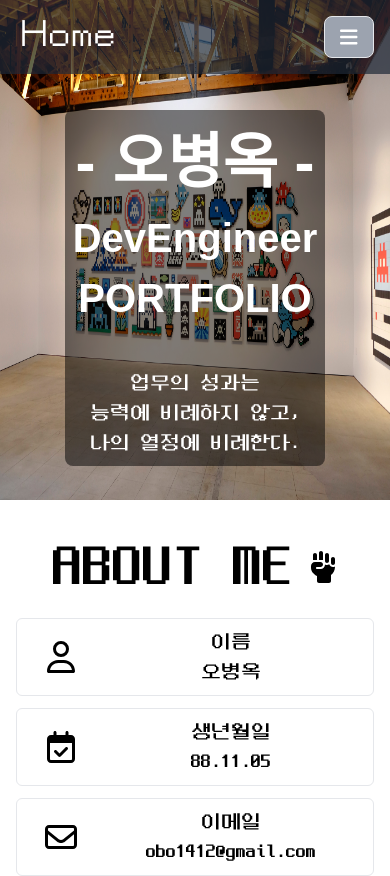
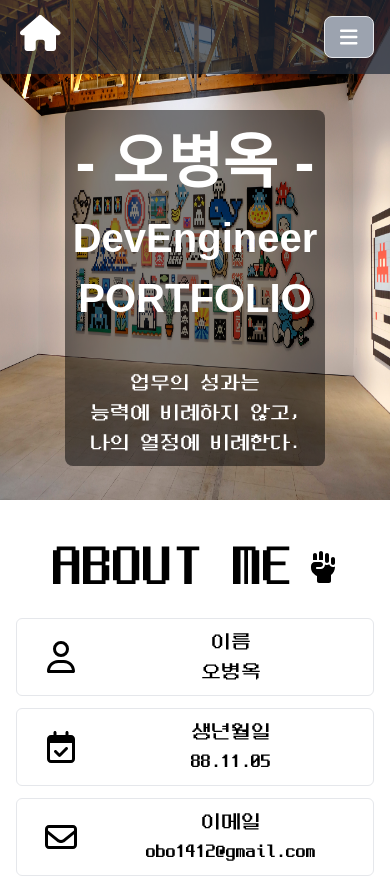
Before and after one commit to obo1412/deka5-portfolio, a Next.js app: page / in a window 390 px wide. Shown: the top 876 px of the page. Built offline with nearby package versions, Linux system fonts and the light colour scheme.

Commit message:
홈버튼 모바일사이트에서 아이콘으로 변경

```diff
--- a/public/asset/icons/MyIcons.js
+++ b/public/asset/icons/MyIcons.js
@@ -15,11 +15,17 @@ import { faWandMagicSparkles } from "@fortawesome/free-solid-svg-icons/faWandMag
 import { faBoxOpen } from "@fortawesome/free-solid-svg-icons/faBoxOpen";
 import { faDiagramProject } from "@fortawesome/free-solid-svg-icons/faDiagramProject";
 import { faMedal } from "@fortawesome/free-solid-svg-icons/faMedal";
+import { faHouse } from "@fortawesome/free-solid-svg-icons/faHouse";
 
 import { faUser as faUserReg } from "@fortawesome/free-regular-svg-icons/faUser";
 import { faCalendarCheck as faCalendarCheckReg } from "@fortawesome/free-regular-svg-icons/faCalendarCheck";
 import { faEnvelope as faEnvelopeReg } from "@fortawesome/free-regular-svg-icons/faEnvelope";
 import { faAddressBook as faAddressBookReg } from "@fortawesome/free-regular-svg-icons/faAddressBook";
+
+// 홈 버튼
+export function House(size, color) {
+  return <FontAwesomeIcon icon={faHouse} size={size} color={color} />;
+}
 
 // 메뉴 햄버거 버튼
 export function Bars(size, color) {
--- a/src/app/components/TopNavBar.tsx
+++ b/src/app/components/TopNavBar.tsx
@@ -53,10 +53,17 @@ const TopNavBar = ({ menuArr, openMenu, setOpenMenu }: any) => {
         <div className="flex justify-center items-center p-1 ml-3">
           <Link
             href="#"
-            className="text-[36px] hover:border rounded-md p-1 hover:bg-slate-500 hover:bg-opacity-50"
+            className="hidden sm:block text-[36px] hover:border rounded-md p-1 hover:bg-slate-500 hover:bg-opacity-50"
             onClick={clickedHomeMoveToTop}
           >
             Home
+          </Link>
+          <Link
+            href="#"
+            className="sm:hidden text-[36px] hover:border rounded-md p-1 hover:bg-slate-500 hover:bg-opacity-50"
+            onClick={clickedHomeMoveToTop}
+          >
+            {MyIcons.House()}
           </Link>
         </div>
         <div className="flex sm:hidden p-4">
```
